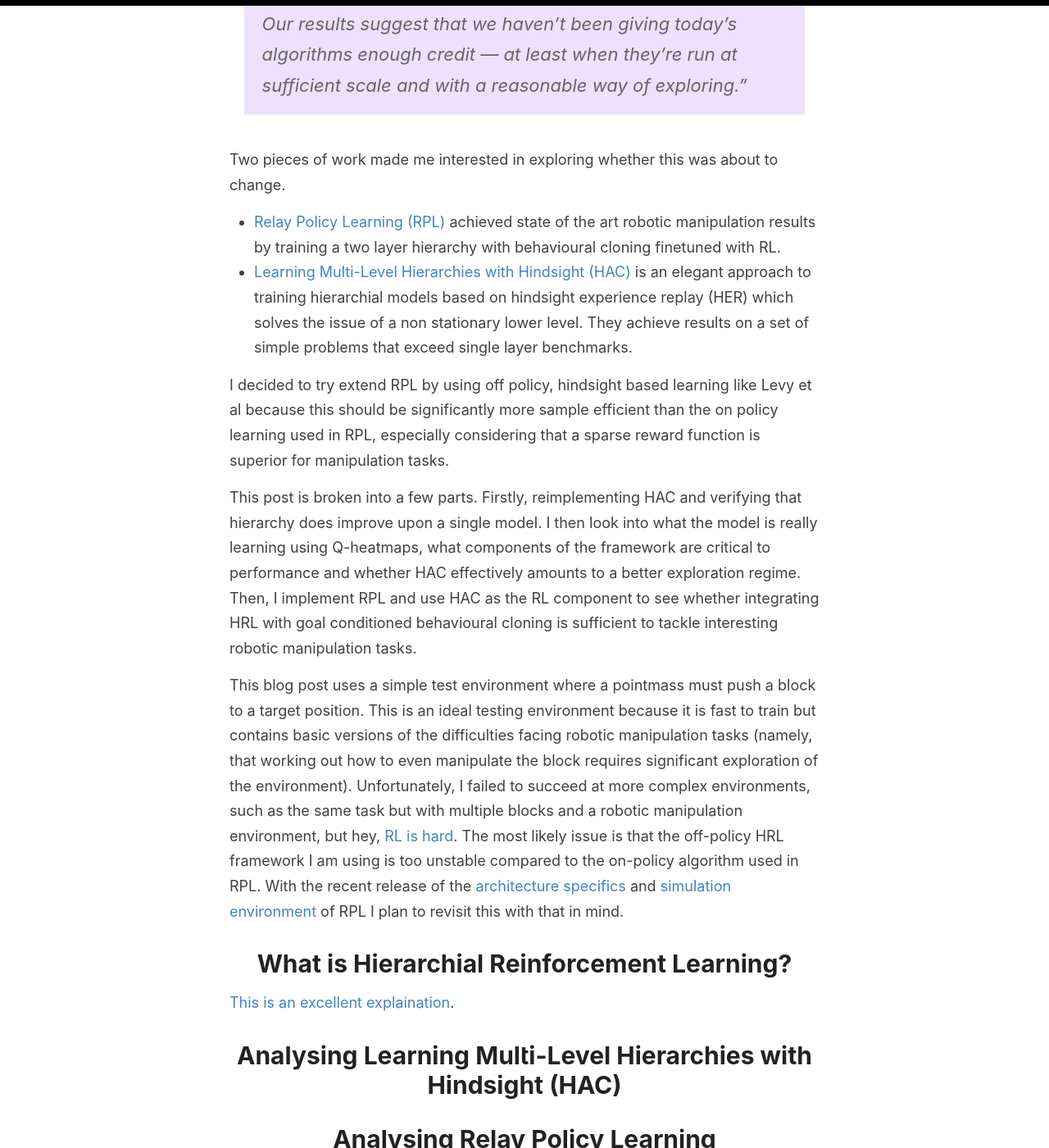
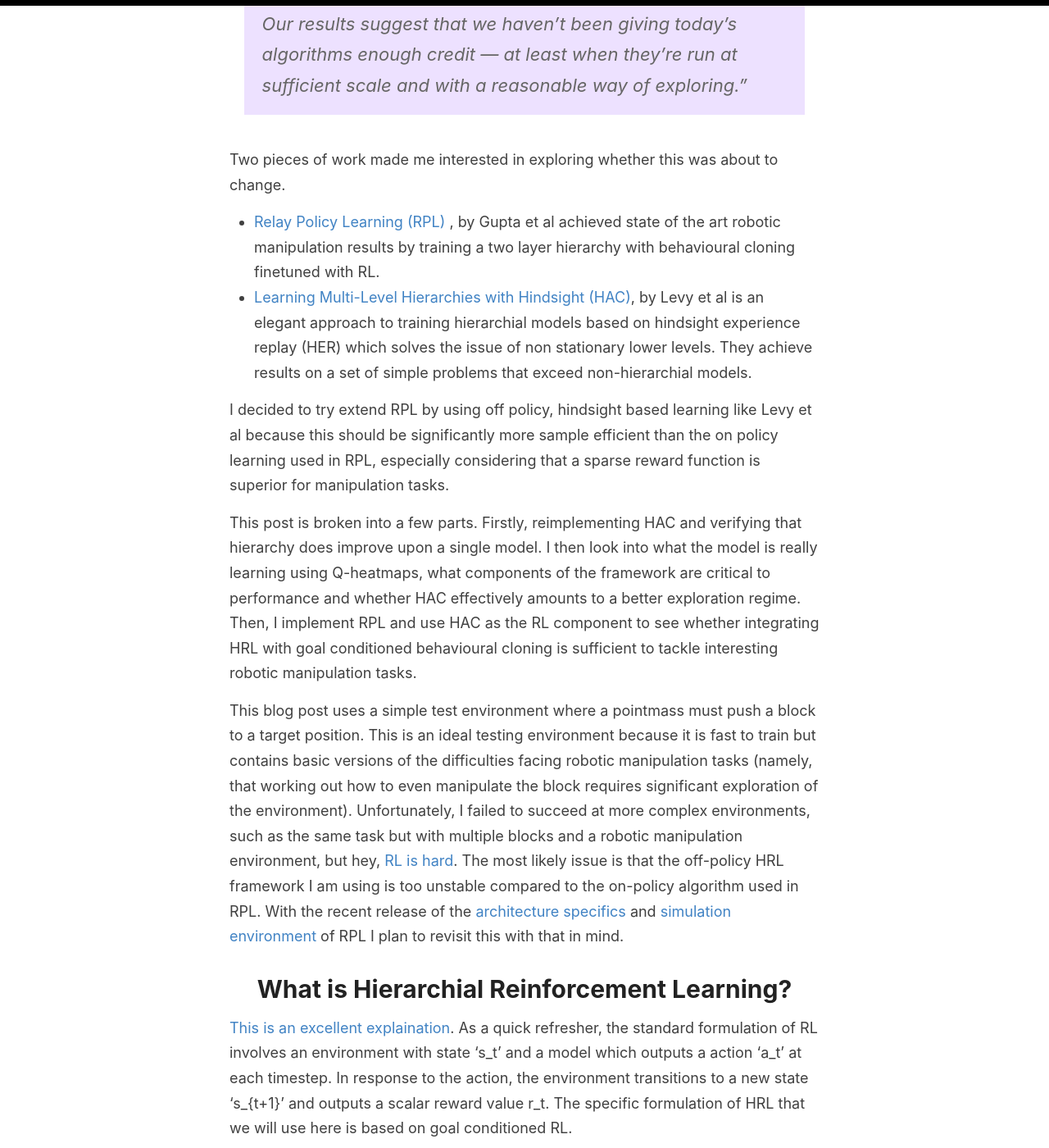
Before and after one commit to sholtodouglas/sholtodouglas.github.io, a Jekyll site: the page built from _posts/2020-06-03-Dissecting_Hierarchial_RL.md, in a window 1280 px wide and 1400 px high, scrolled down 951 px. Shown: the whole window at 82% size. Built offline with Jekyll 4.4.1, drawn with Linux system fonts in a browser that asks for light colours; some of the changed text lies outside the part shown.

Commit message:
Update 2020-06-03-Dissecting_Hierarchial_RL.md

```diff
--- a/_posts/2020-06-03-Dissecting_Hierarchial_RL.md
+++ b/_posts/2020-06-03-Dissecting_Hierarchial_RL.md
@@ -11,8 +11,8 @@ Despite this, it has largely failed to deliver on the hype. No major results use
 > "RL researchers (including ourselves) have generally believed that long time horizons would require fundamentally new advances, such as hierarchical reinforcement learning. Our results suggest that we haven’t been giving today’s algorithms enough credit — at least when they’re run at sufficient scale and with a reasonable way of exploring."
 
 Two pieces of work made me interested in exploring whether this was about to change.
-- [Relay Policy Learning (RPL) ](https://relay-policy-learning.github.io/) achieved state of the art robotic manipulation results by training a two layer hierarchy with behavioural cloning finetuned with RL.
-- [Learning Multi-Level Hierarchies with Hindsight (HAC)](https://arxiv.org/pdf/1712.00948.pdf) is an elegant approach to training hierarchial models based on hindsight experience replay (HER) which solves the issue of a non stationary lower level. They achieve results on a set of simple problems that exceed single layer benchmarks.
+- [Relay Policy Learning (RPL) ](https://relay-policy-learning.github.io/), by Gupta et al achieved state of the art robotic manipulation results by training a two layer hierarchy with behavioural cloning finetuned with RL.
+- [Learning Multi-Level Hierarchies with Hindsight (HAC)](https://arxiv.org/pdf/1712.00948.pdf), by Levy et al is an elegant approach to training hierarchial models based on hindsight experience replay (HER) which solves the issue of non stationary lower levels. They achieve results on a set of simple problems that exceed non-hierarchial models.
 
 I decided to try extend RPL by using off policy, hindsight based learning like Levy et al because this should be significantly more sample efficient than the on policy learning used in RPL, especially considering that a sparse reward function is superior for manipulation tasks.
 
@@ -22,9 +22,13 @@ This blog post uses a simple test environment where a pointmass must push a bloc
 
 # What is Hierarchial Reinforcement Learning?
 
-[This is an excellent explaination](https://thegradient.pub/the-promise-of-hierarchical-reinforcement-learning/).
+[This is an excellent explaination](https://thegradient.pub/the-promise-of-hierarchical-reinforcement-learning/). As a quick refresher, the standard formulation of RL involves an environment with state 's_t' and a model which outputs a action 'a_t' at each timestep. In response to the action, the environment transitions to a new state 's_{t+1}' and outputs a scalar reward value r_t.  The specific formulation of HRL that we will use here is based on goal conditioned RL.
+
+
 
 # Analysing Learning Multi-Level Hierarchies with Hindsight (HAC)
+
+Understanding HAC requires understanding Hindsight Experience Replay (HER).
 
 
 
```
